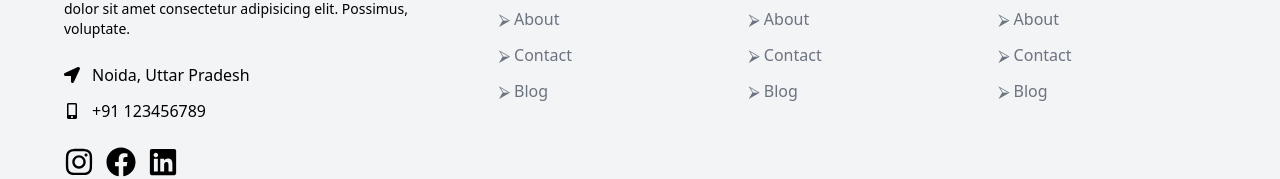
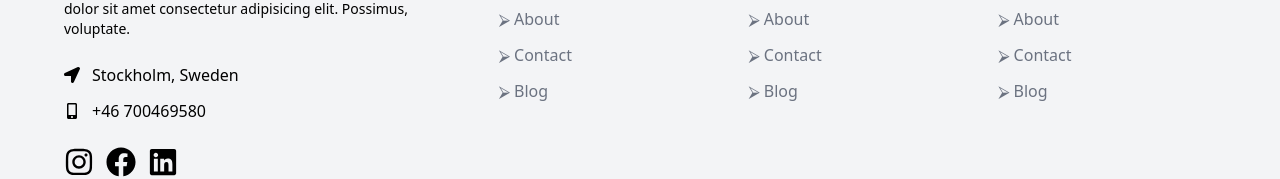
Before and after one commit to osmankelifa/Individ-project, a React (Vite) app: page / in a window 1280 px wide. Shown: the part 2869-3048 px from the top of the page. Built offline with nearby package versions, Linux system fonts and the light colour scheme.

Commit message:
footer change info

```diff
--- a/src/components/Footer/Footer.jsx
+++ b/src/components/Footer/Footer.jsx
@@ -42,11 +42,11 @@ const Footer = () => {
             <br />
             <div className="flex items-center gap-3">
               <FaLocationArrow />
-              <p>Noida, Uttar Pradesh</p>
+              <p>Stockholm, Sweden</p>
             </div>
             <div className="flex items-center gap-3 mt-3">
               <FaMobileAlt />
-              <p>+91 123456789</p>
+              <p>+46 700469580</p>
             </div>
             {/* Social Handle */}
             <div className="flex items-center gap-3 mt-6">
@@ -56,7 +56,7 @@ const Footer = () => {
               <a href="#">
                 <FaFacebook className="text-3xl hover:text-primary duration-300" />
               </a>
-              <a href="#">
+              <a href="https://www.linkedin.com/in/osman-kelifa-0ba948a5/">
                 <FaLinkedin className="text-3xl hover:text-primary duration-300" />
               </a>
             </div>
```
